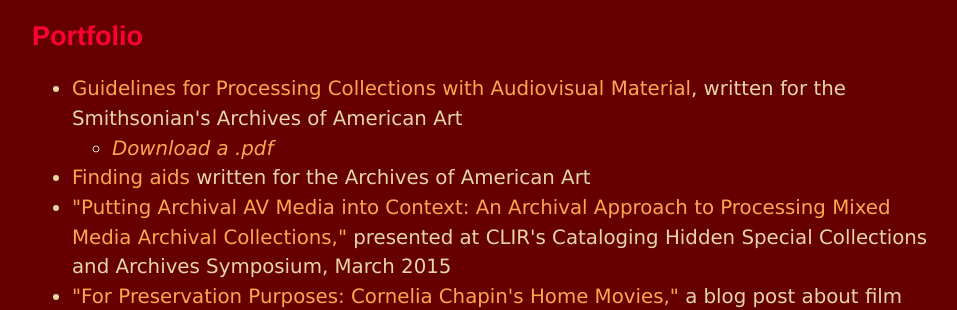
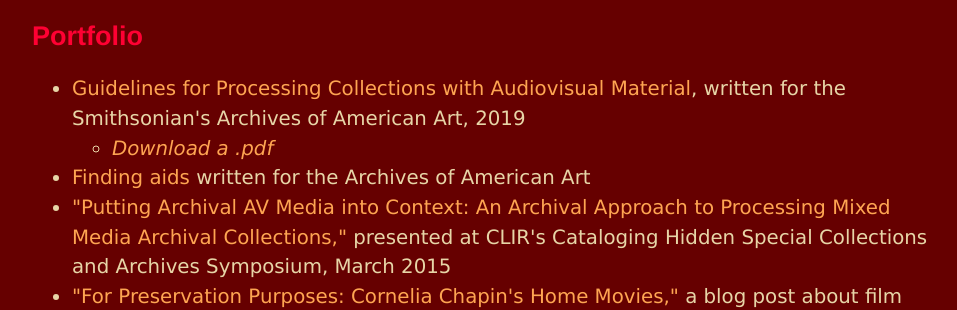
Before and after one commit to megan-mcshea/megan-mcshea.github.io, a Jekyll site: the page built from archivist.html, in a window 1280 px wide. Shown: the part 1500-1810 px from the top of the page, without its empty margins (160-1117 px from the left). Built offline with Jekyll 4.4.1, drawn with Linux system fonts in a browser that asks for light colours.

Commit message:
Update archivist.html

```diff
--- a/archivist.html
+++ b/archivist.html
@@ -48,7 +48,7 @@ title: Megan McShea, archivist
 
 	<h2>Portfolio</h2>
 	<ul>
-	<li><a href="https://www.aaa.si.edu/documentation/guidelines-for-processing-collections-with-audiovisual-material" target="_blank">Guidelines for Processing Collections with Audiovisual Material</a>, written for the Smithsonian's Archives of American Art </li>
+	<li><a href="https://www.aaa.si.edu/documentation/guidelines-for-processing-collections-with-audiovisual-material" target="_blank">Guidelines for Processing Collections with Audiovisual Material</a>, written for the Smithsonian's Archives of American Art, 2019 </li>
 		<ul>
 			<li><i><a href="/AAAAVProcessingGuidelines2019.pdf" target="_blank">Download a .pdf</a></i></li>
 		</ul>
```
